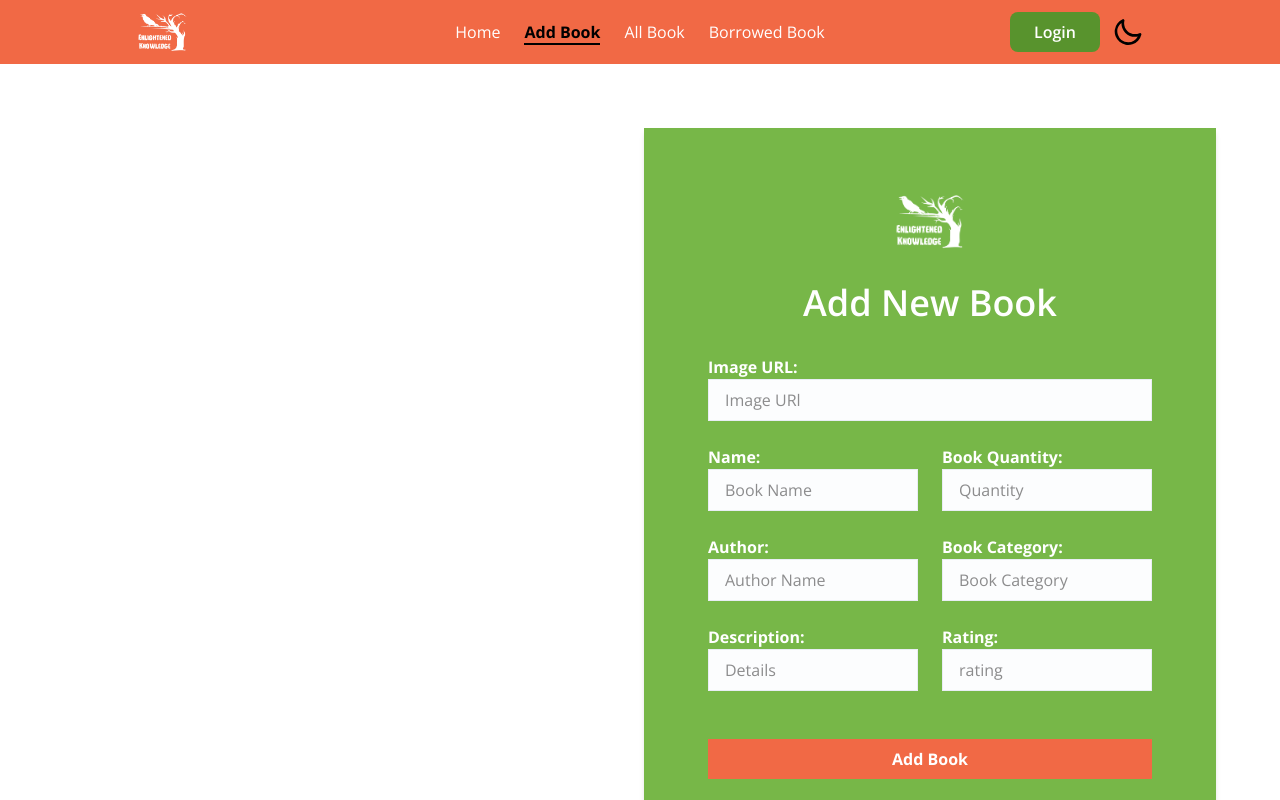
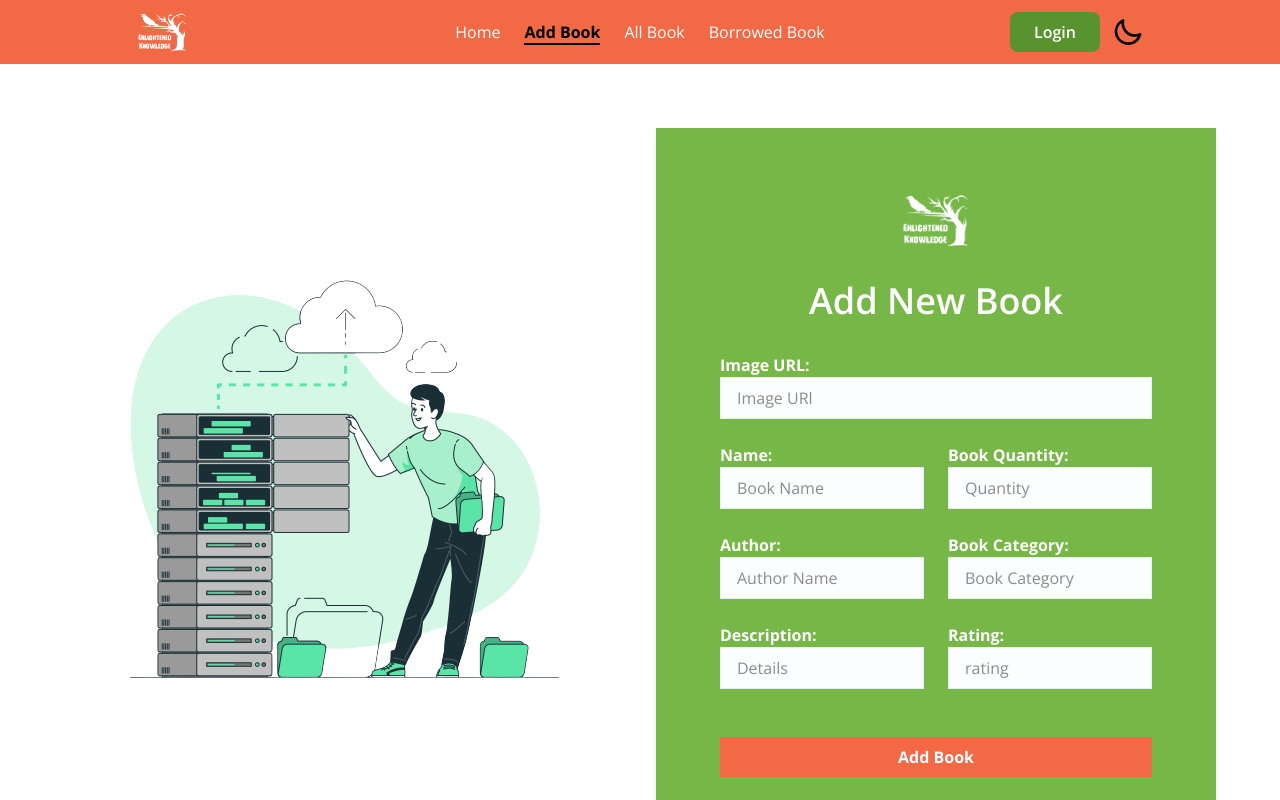
Before and after one commit to MdAtikBhuiyan/Enlightened-Knowledge-Client, a React (Vite) app: page /addBook in a window 1280 px wide. Shown: the top 800 px of the page. Built offline with nearby package versions, Linux system fonts and the light colour scheme; no server answers.

Commit message:
fixed-add-and-update-section-all-things

```diff
--- a/src/pages/AddBook/AddBook.jsx
+++ b/src/pages/AddBook/AddBook.jsx
@@ -2,12 +2,17 @@
 import { useLocation } from 'react-router-dom';
 import logo from '../../assets/images/logo.png';
 import Swal from 'sweetalert2';
+import { useEffect, useState } from 'react';
+import addImg from '../../assets/images/addData.png'
 
 const AddBook = () => {
 
     const { state } = useLocation()
 
-    const updateProduct = state ? state : '';
+    const [updateProduct, setUpdateProduct] = useState(null)
+    useEffect(() => {
+        setUpdateProduct(state)
+    }, [state])
     console.log("object", updateProduct);
 
 
@@ -39,7 +44,7 @@ const AddBook = () => {
                 if (data.insertedId) {
                     Swal.fire({
                         icon: 'success',
-                        title: 'Product added successfully',
+                        title: 'Book added successfully',
                         text: "Do you want to continue",
                         confirmButtonText: "Yes"
                         // showConfirmButton: false,
@@ -77,7 +82,7 @@ const AddBook = () => {
 
         const updateInfo = { img, name, quantity, author, category, rating, description };
 
-        fetch('http://localhost:5000/updateBook', {
+        fetch(`http://localhost:5000/updateBook/${updateProduct._id}`, {
             method: "PUT",
             headers: {
                 'content-type': 'application/json'
@@ -86,7 +91,16 @@ const AddBook = () => {
         })
             .then(res => res.json())
             .then(data => {
-                console.log(data);
+                if (data.modifiedCount) {
+                    Swal.fire({
+                        icon: 'success',
+                        title: 'Book updated successfully',
+                        text: "Do you want to continue",
+                        confirmButtonText: "Yes"
+                        // showConfirmButton: false,
+                        // timer: 2000
+                    })
+                }
             })
             .catch(err => {
                 Swal.fire({
@@ -103,9 +117,9 @@ const AddBook = () => {
 
     return (
         <div className='w-[90%] mx-auto mt-16'>
-            <div className="grid md:grid-cols-1 lg:grid-cols-2 gap-2 items-center justify-center">
+            <div className="grid md:grid-cols-1 lg:grid-cols-2 gap-8 items-center justify-center">
                 <div className={`justify-self-center ${updateProduct && 'order-2'}`}>
-                    {/* <img src={addImg} alt="" /> */}
+                    <img src={addImg} className='w-full h-full' alt="" />
                 </div>
                 <section className={`p-4 py-8 md:py-16 md:px-16 shadow-md ${updateProduct ? 'bg-bg-secondary' : 'bg-bg-primary'}`}>
                     <img src={logo} className='w-1/6 mx-auto mb-8' alt="" />
--- a/src/pages/AllCategoryBook/AllCategoryBook.jsx
+++ b/src/pages/AllCategoryBook/AllCategoryBook.jsx
@@ -222,7 +222,7 @@ const AllCategoryBook = () => {
     useEffect(() => {
         setLoading(true)
         const category = location.pathname == '/allBook' ? '' : location.pathname.split('/')[2];
-        console.log('cat', category);
+        // console.log('cat', category);
         fetch(`http://localhost:5000/allBooks?category=${category}`)
             .then(res => res.json())
             .then(data => {
@@ -270,7 +270,7 @@ const AllCategoryBook = () => {
 
                         :
 
-                        allBooks?.map(book => <AllBooksCard key={book.name} book={book} path={location?.pathname} />)
+                        allBooks?.map(book => <AllBooksCard key={book._id} book={book} path={location?.pathname} />)
                 }
 
             </div>
```
Also changed, not shown: src/assets/images/addData.png (added).
